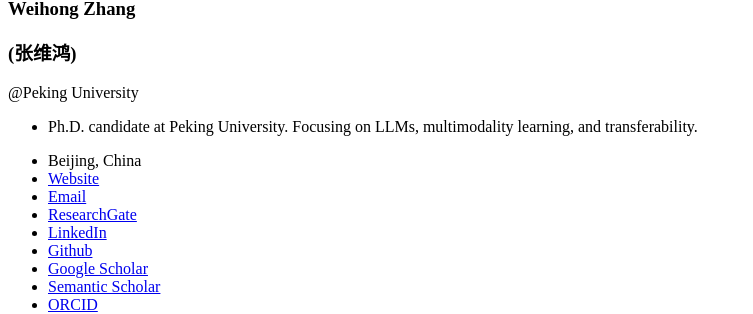
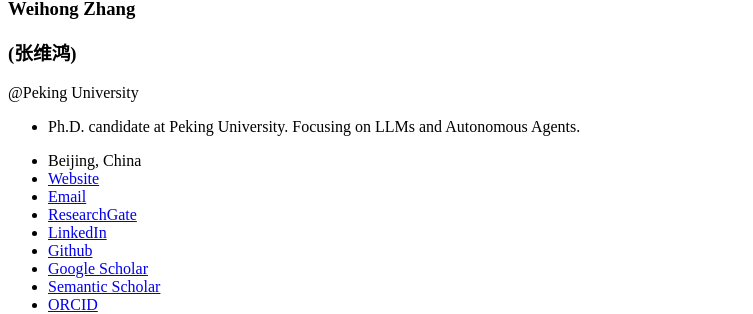
Before and after one commit to brian-zZZ/brian-zZZ.github.io, a Jekyll site: the page built from Usage.md, in a window 1280 px wide. Shown: the part 241-555 px from the top of the page, without its empty margins (0-753 px from the left). Built offline with Jekyll 4.4.1, drawn with Linux system fonts in a browser that asks for light colours; our own code applies the rules of GitHub Pages for plain Markdown files.

```diff
--- a/_config.yml
+++ b/_config.yml
@@ -7,7 +7,7 @@
 
 # Site Settings
 title                    : "Weihong Zhang (张维鸿)"
-description              : "Ph.D. candidate at Peking University. Focusing on LLMs, multimodality learning, and transferability."
+description              : "Ph.D. candidate at Peking University. Focusing on LLMs and Autonomous Agents."
 repository               : "brian-zZZ/brian-zzz.github.io"
 google_scholar_stats_use_cdn : true
 
```
Also changed, not shown: _pages/about.md (+1 -1 lines).
